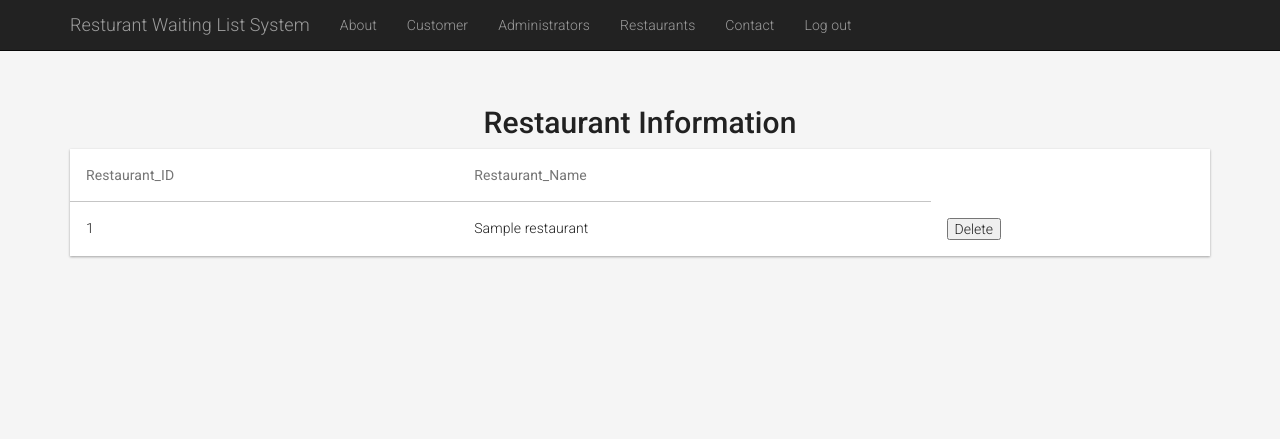
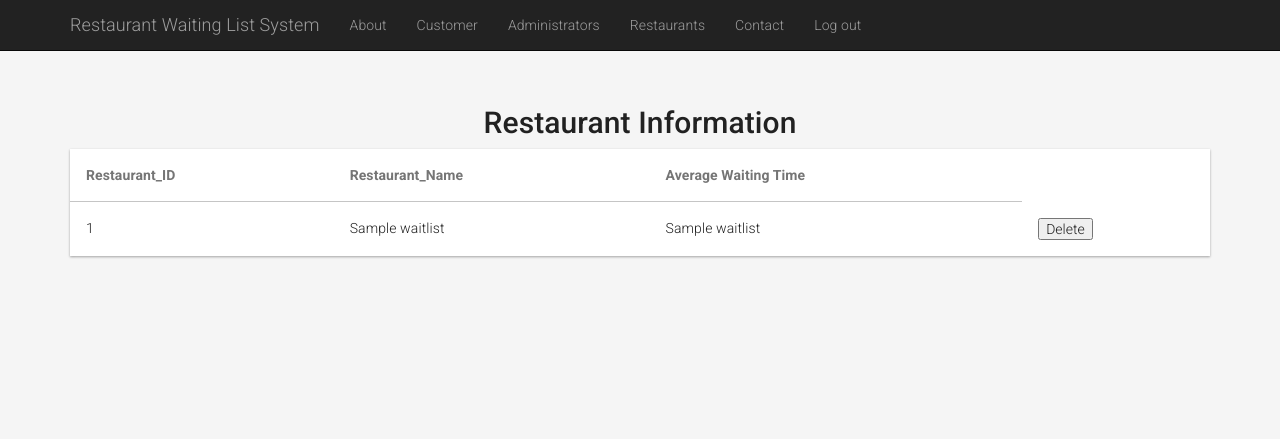
Before and after one commit to zyntop2014/COMS4111, a Flask app: page /restaurantlist in a window 1280 px wide. Shown: the top 439 px of the page. Run offline with Flask 2, Linux system fonts and the light colour scheme; the visitor is signed in with stand-in values (Sample User, id 1); a database or web service that is not in the repository returns one stand-in record (values such as "Sample title"); some libraries are stand-ins or nearby versions.

Commit message:
add average waiting time

```diff
--- a/myprojectpsql/templates/mainlayout.html
+++ b/myprojectpsql/templates/mainlayout.html
@@ -53,7 +53,7 @@
           <span class="icon-bar"></span>
           <span class="icon-bar"></span>
         </button>
-        <a class="navbar-brand" href="\">Resturant Waiting List System</a>
+        <a class="navbar-brand" href="\">Restaurant Waiting List System</a>
       </div>
       <!-- Collect the nav links, forms, and other content for toggling -->
       <div class="collapse navbar-collapse" id="bs-example-navbar-collapse-1">
--- a/myprojectpsql/templates/restaurantlist.html
+++ b/myprojectpsql/templates/restaurantlist.html
@@ -6,8 +6,9 @@
   <table id="table" class="table table-hover table-mc-light-blue">
     <thead>
       <tr>
-        <th>Restaurant_ID</th>
-        <th>Restaurant_Name</th>
+        <th><b>Restaurant_ID</b></th>
+        <th><b>Restaurant_Name</b></th>
+        <th> <b>Average Waiting Time </b> </th>
 
       </tr>
     </thead>
@@ -17,6 +18,7 @@
       <tr>
         <td>{{row[0]}}</td>
         <td>{{row[1]}}</td>
+         <td>{{row[2]}}</td>
 
 
         <td>
--- a/myprojectpsql/test.py
+++ b/myprojectpsql/test.py
@@ -125,7 +125,7 @@
 def retaurantlist():
     con = get_db()
     cur = con.cursor()
-    cur.execute("select * from restaurant")
+    cur.execute("SELECT r.restaurant_id, r.name, AVG(w.unlisted_at - w.listed_at) AS avg_waiting FROM waitlist w, restaurant r WHERE w.restaurant_id = r.restaurant_id GROUP BY r.restaurant_id ORDER BY avg_waiting")
     rows = cur.fetchall();
     return render_template("restaurantlist.html", rows=rows)
 
```
